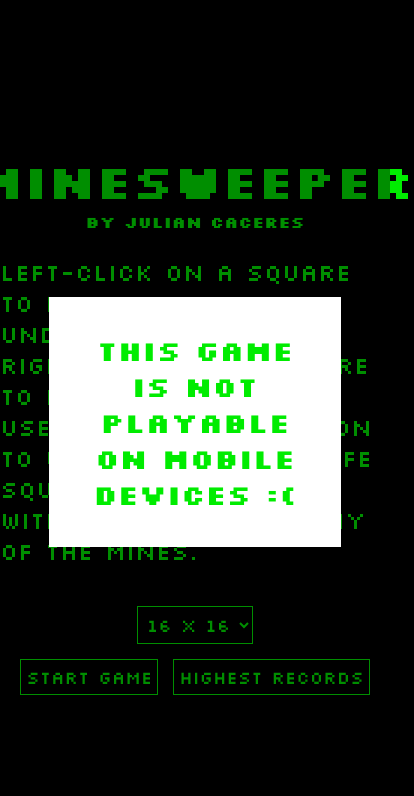
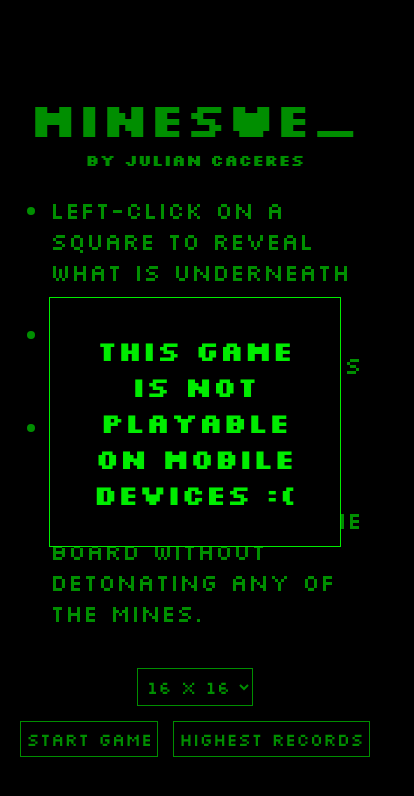
Before and after one commit to caceresfjulian/minesweeper, a React (Vite) app: page / in a window 390 px wide. Shown: the top 796 px of the page, 414 px wide, since content can reach past the window. Built offline with nearby package versions, Linux system fonts and the light colour scheme.

Commit message:
Fix styles for small screens

```diff
--- a/src/components/InitScreen.tsx
+++ b/src/components/InitScreen.tsx
@@ -12,10 +12,16 @@ export default function InitScreen ({
 }: InitScreenProps): JSX.Element {
   return (
     <>
-      <h1>Minesweeper</h1>
+      <h1 style={{
+        textOverflow: 'ellipsis',
+        textAlign: 'center',
+        whiteSpace: 'nowrap',
+        overflow: 'hidden',
+        width: '85%'
+      }}>Minesweeper</h1>
       <h6>By Julian Caceres</h6>
       <div style={{ maxWidth: '1080px', marginTop: '24px' }}>
-        <ul>
+        <ul style={{ padding: '0 15px 0 50px' }}>
           <li>Left-click on a square to reveal what is underneath it.</li>
           <li>Right-click on a square to flag it as a mine. </li>
           <li>
--- a/src/components/MobileOverlay.tsx
+++ b/src/components/MobileOverlay.tsx
@@ -5,7 +5,8 @@ function MobileOverlay (): JSX.Element {
     <div className="overlay">
       <div
         style={{
-          backgroundColor: 'white',
+          backgroundColor: 'var(--background-color)',
+          border: '1px solid var(--main-color)',
           width: '75%',
           maxWidth: '500px',
           height: '250px',
```
